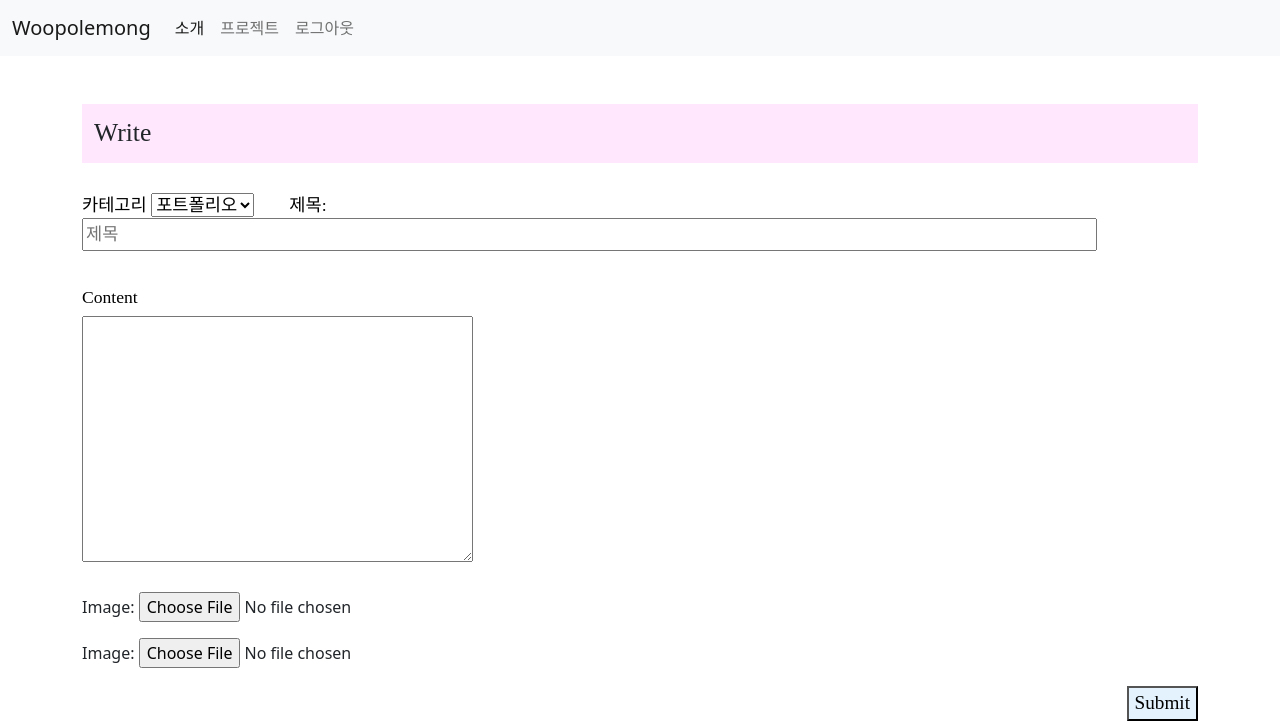
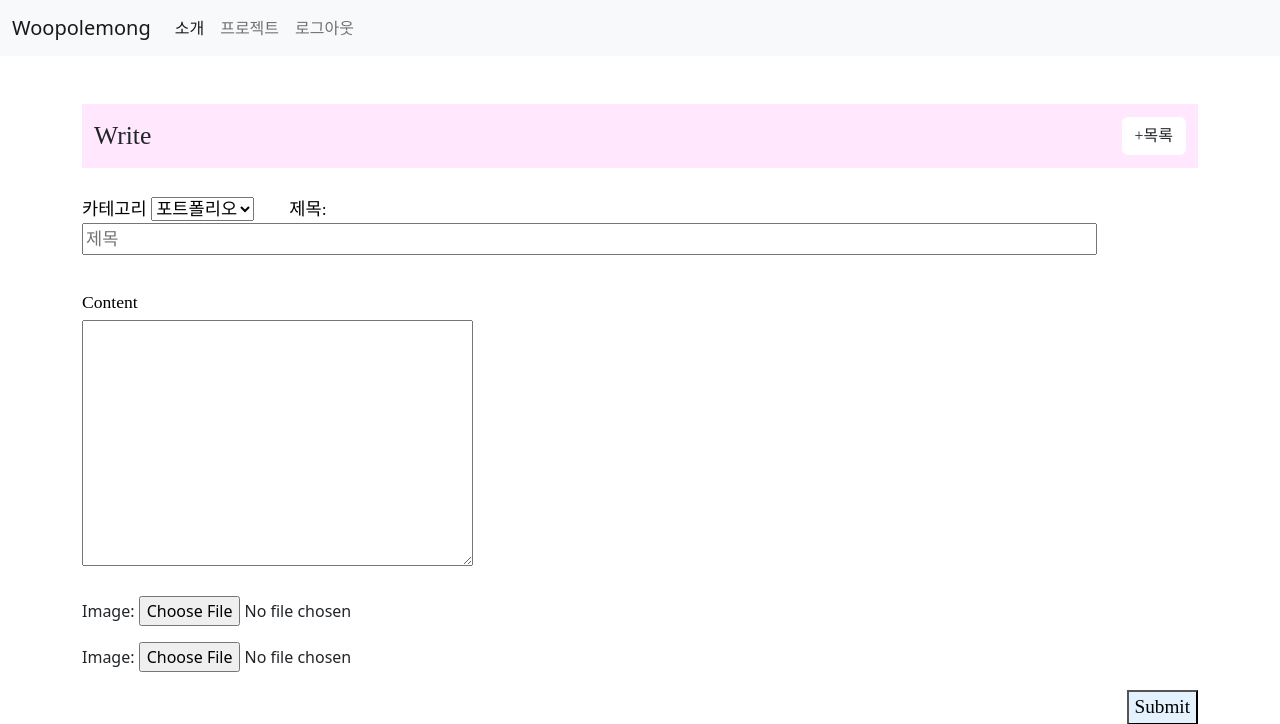
Before and after one commit to ssafy8th-python/woopolemong, a Django app: page /portfolios/create/ in a window 1280 px wide. Shown: the top 724 px of the page. Run offline with Django 3.2, Linux system fonts and the light colour scheme; the visitor is signed in with stand-in values (Sample User, id 1); some libraries are stand-ins or nearby versions; some web fonts are replaced.

Commit message:
create목록추가

```diff
--- a/woopolemong_django/portfolios/templates/portfolios/create.html
+++ b/woopolemong_django/portfolios/templates/portfolios/create.html
@@ -10,7 +10,8 @@
   <nav class="navbar navbar-light" style="background-color: #ffe7fe;">
     <div class="container-fluid">
       <p class = 'Write'> Write</p>
-      </div></nav><br>
+      <p class = 'Write_2'><a href="{% url 'portfolios:projectlist' %}" class="btn" style="background-color: rgb(255, 255, 255)">+목록</a></p>
+    </div></nav><br>
 
 
   <form action="{% url 'portfolios:create' %}" method="POST" enctype="multipart/form-data">
```
